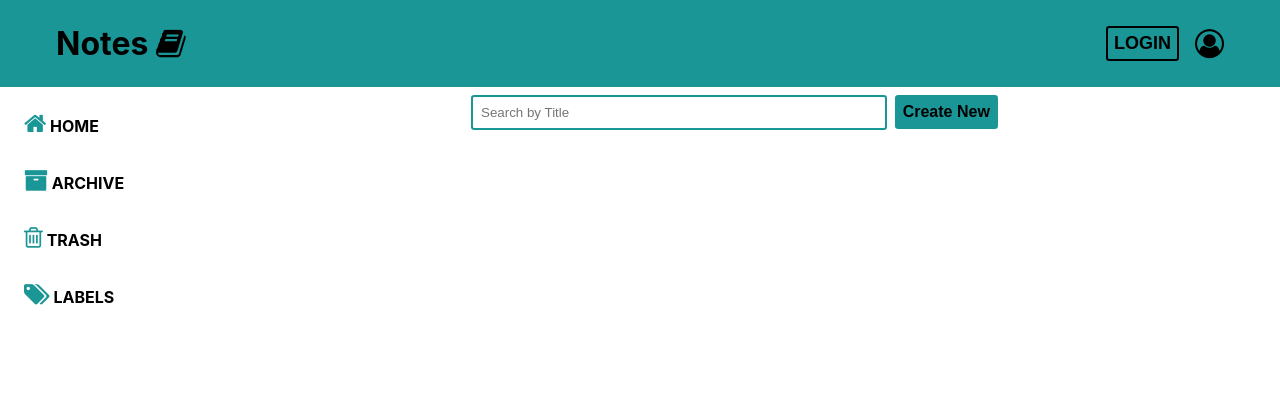
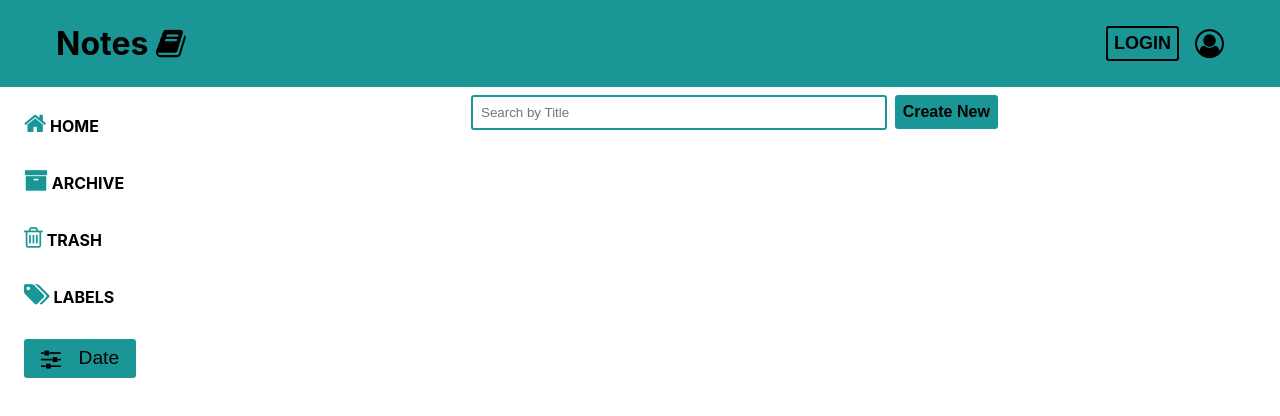
Before and after one commit to Bharatrathod-81/notes-mini-project, a React (Create React App) app: page /main in a window 1280 px wide. Shown: the top 416 px of the page. Built offline with nearby package versions, Linux system fonts and the light colour scheme; what miragejs would draw is missing.

Commit message:
feat : Added filter Feature

```diff
--- a/src/component/side-bar/side-bar.css
+++ b/src/component/side-bar/side-bar.css
@@ -19,3 +19,70 @@
 .bar-elements:hover{
     text-decoration:underline  2px solid var(--primary-color);
 }
+
+.filter-Btn{
+    background-color: var(--primary-color);
+    width: 7rem;
+    border-radius: 0.2rem;
+    font-size: larger;
+}
+.fa-sliders{
+    font-size: larger;
+}
+
+.links{
+    text-decoration: none;
+    color: black;
+}
+
+.filter-types{
+    margin-left: 1rem;
+    width: 6.6rem;
+}
+
+.date-filter,
+.priority-filter,
+.tag-filter{
+    border: 2px solid var(--primary-color);
+    color: var(--primary-color);
+    border-radius: 0.2rem;
+    width: 100%;
+    box-sizing: border-box;
+    margin-bottom: 0.3rem;
+    padding: .2rem;
+    cursor: pointer;
+}
+
+.label-filter{
+    border: 2px solid var(--primary-color);
+    border-radius: 0.2rem;
+}
+
+.date-filter-container{
+    width: 5rem;
+    border-radius: 0.2rem;
+    margin-left: 1rem;
+}
+
+.date-btns{
+    background-color: rgba(17, 178, 183, 0.613);
+    margin-bottom: 0.4rem;
+    font-size: 15px;
+    font-weight: bold;
+    color: black;
+    border-radius: 0.2rem;
+}
+
+.priority-filter-btn{
+    margin-left: 1rem;
+    width: 5rem;
+}
+
+.priority-btns{
+    background-color: rgba(17, 178, 183, 0.613);
+    margin-bottom: 0.4rem;
+    font-size: 15px;
+    font-weight: bold;
+    color: black;
+    border-radius: 0.2rem;
+}
--- a/src/component/side-bar/side-bar.jsx
+++ b/src/component/side-bar/side-bar.jsx
@@ -1,15 +1,84 @@
 import "./side-bar.css";
+import { Link } from "react-router-dom";
+import { useState } from "react";
+import { useFilterContext } from "../../contexts/filterContext";
 
 const SideBar = () => {
 
-    return(
+    const arrayOfLabels = ["WORK", "BUSINESS", "HEALTH", "BIRTHDAY", "OTHERS"];
+
+    const [filterBtn, setFilterBtn] = useState(false);
+
+    const [filterType, setFilterType] = useState("Date");
+
+    const {filterData, dispatchFilterData} = useFilterContext();
+
+    return (
         <div className="side-bar-container margin-small flex-column jstfy-spce-btwn align-start">
-            <div className="bar-elements margin-Xsmall"><i class="fa fa-home side-icon"></i> HOME</div>
+            <Link className="links" to="/"><div className="bar-elements margin-Xsmall"><i class="fa fa-home side-icon"></i> HOME</div></Link>
             <div className="bar-elements margin-Xsmall"><i class="fa fa-archive side-icon"></i> ARCHIVE</div>
             <div className="bar-elements margin-Xsmall"><i class="fa fa-trash-o side-icon"></i> TRASH</div>
             <div className="bar-elements margin-Xsmall"><i class="fa fa-tags side-icon"></i> LABELS</div>
+            <button
+                onClick={() => {
+                    dispatchFilterData({type:"CLEAR",payload:""})
+                    setFilterBtn(!filterBtn)}}
+                className="filter-Btn margin-Xsmall jstfy-spce-around padding-small"><i class="fa fa-sliders"></i>{filterType}</button>
+            {filterBtn && <div className="filter-types ">
+                <div
+                    onClick={() => setFilterType("Date")}
+                    className="date-filter">Date</div>
+                <div
+                    onClick={() => setFilterType("Priority")}
+                    className="priority-filter ">Priority</div>
+                <div
+                    onClick={() => setFilterType("Labels")}
+                    className="tag-filter">Labels</div>
+            </div>
+            }
+            {/* Date filter */}
+            {filterType==="Date" && filterBtn && <div className="date-filter-container  flex-column">
+                <button
+                onClick={() => dispatchFilterData({type:"DATE",payload:"Descending"})}
+                className="date-btns ">Recents</button>
+                <button
+                onClick={() => dispatchFilterData({type:"DATE",payload:"Ascending"})}
+                className="date-btns ">Lasts</button>
+            </div>
+            }
+            {/* Priority filter */}
+            {filterType==="Priority" && filterBtn && <div className="priority-filter-btn flex-column">
+                <button
+                onClick={() => dispatchFilterData({type:"PRIORITY",payload:"Low"})}
+                className="priority-btns ">Low</button>
+                <button
+                onClick={() => dispatchFilterData({type:"PRIORITY",payload:"Medium"})}
+                className="priority-btns ">Medium</button>
+                <button
+                onClick={() => dispatchFilterData({type:"PRIORITY",payload:"High"})}
+                className="priority-btns ">High</button>
+                </div>
+                }
+            {/* Labels filter */}
+            {filterType === "Labels" && filterBtn && <div>
+                <div className="label-filter margin-small ">
+                    {arrayOfLabels.map(items => {
+                        return (
+                            <div className="margin-small jstfy-start">
+                                <input
+                                    className="label-filter-input"
+                                    type="radio"
+                                    name="labels"
+                                    onClick={() => dispatchFilterData({type:"LABELS",payload:items})}
+                                />
+                                <label htmlFor="label-filter-input">{items}</label>
+                            </div>
+                        );
+                    })}
+                </div>
+            </div>}
         </div>
     );
 };
 
-export default SideBar ;
+export default SideBar;
--- /dev/null
+++ b/src/contexts/filterContext.jsx
@@ -0,0 +1,42 @@
+import { createContext, useContext, useReducer} from "react";
+
+const filterContext = createContext();
+
+const FilterContextProvider = ({ children }) => {
+
+    const getFilterData = (state, action) => {
+        switch(action.type) {
+            case "PRIORITY" :
+                return{...state,priority:action.payload};
+            case "DATE" :
+                return{...state,date:action.payload};
+            case "LABELS" :
+                return{...state,labels:action.payload};
+            case "CLEAR" :
+                return{
+                    priority:"",
+                    date:"",
+                    labels:""
+                }
+            default:
+                return state;
+
+        };
+    };
+
+    const [filterData, dispatchFilterData] = useReducer(getFilterData,{
+        priority:"",
+        date:"",
+        labels:""
+    });
+
+    return(
+        <filterContext.Provider value={{filterData, dispatchFilterData}}>
+            { children }
+        </filterContext.Provider>
+    );
+};
+
+const useFilterContext = () => useContext(filterContext);
+
+export { useFilterContext, FilterContextProvider} ;
--- a/src/index.js
+++ b/src/index.js
@@ -6,6 +6,7 @@ import { makeServer } from "./server";
 import { BrowserRouter } from "react-router-dom";
 import { InputContectProvider } from "./contexts/input-contexts";
 import { EditContextProvider } from "./contexts/editContext";
+import { FilterContextProvider } from "./contexts/filterContext";
 
 // Call make Server
 makeServer();
@@ -13,11 +14,13 @@ makeServer();
 ReactDOM.render(
   <React.StrictMode>
     <BrowserRouter>
-      <EditContextProvider>
-        <InputContectProvider>
-          <App />
-        </InputContectProvider>
-      </EditContextProvider>
+      <FilterContextProvider>
+        <EditContextProvider>
+          <InputContectProvider>
+            <App />
+          </InputContectProvider>
+        </EditContextProvider>
+      </FilterContextProvider>
     </BrowserRouter>
   </React.StrictMode>,
   document.getElementById("root")
--- a/src/pages/main-page/main-page.jsx
+++ b/src/pages/main-page/main-page.jsx
@@ -2,6 +2,7 @@ import "./main-page.css";
 import { useState } from "react";
 import { useInputContext } from "../../contexts/input-contexts";
 import { useEditContext } from "../../contexts/editContext";
+import { useFilterContext } from "../../contexts/filterContext";
 import SingleNote from "../../component/single-note/single-note";
 import SideBar from "../../component/side-bar/side-bar";
 import Form from "../form/form";
@@ -10,14 +11,60 @@ const MainPage = () => {
 
     const [createBtn, setCreateBtn] = useState(false);
 
-    const { dataOfNodes, dispatchNoteData } = useInputContext();
+    const { dispatchEditData } = useEditContext();
 
-    const { dispatchEditData } = useEditContext();
+    const getFilterData = () => {
+        const { dataOfNodes, dispatchNoteData } = useInputContext();
+        let newDataArray = [...dataOfNodes];
+
+        const { filterData: {
+            priority,
+            date,
+            labels
+        }, dispatchFilterData } = useFilterContext();
+
+        if (priority !== "") {
+            newDataArray = newDataArray.filter(item => item.priority === priority)
+        }
+        if (labels !== ""){
+            newDataArray = newDataArray.filter(item => item.labels.includes(labels))
+        }
+        if (date === "Descending"){
+            newDataArray = newDataArray.sort((a,b) => {
+                let d1 = a.date.split("/")
+                let d2 = b.date.split("/")
+                let temp1, temp2
+                temp1 = d1[0]
+                temp2 = d2[0]
+                d1[0] = d1[1]
+                d2[0] = d2[1]
+                d1[1] = temp1
+                d2[1] = temp2
+                return new Date(d2) - new Date(d1)
+            })
+        }
+        if (date === "Ascending"){
+            newDataArray = newDataArray.sort((a,b) => {
+                let d1 = a.date.split("/")
+                let d2 = b.date.split("/")
+                let temp1, temp2
+                temp1 = d1[0]
+                temp2 = d2[0]
+                d1[0] = d1[1]
+                d2[0] = d2[1]
+                d1[1] = temp1
+                d2[1] = temp2
+                return new Date(d1) - new Date(d2)
+        })
+    }
+
+        return newDataArray
+    }
 
 
     return (
         <div className="main-page-container flex-row">
-            <SideBar/>
+            <SideBar />
             <div className="home-container  align-centre flex-column">
                 <div className="search-container">
                     <input
@@ -27,17 +74,18 @@ const MainPage = () => {
                     <button
                         className="create-btn padding-small"
                         onClick={() => {
-                            dispatchEditData({type:"NEW_NOTES",payload:{}})
-                            setCreateBtn(true)}}
+                            dispatchEditData({ type: "NEW_NOTES", payload: {} })
+                            setCreateBtn(true)
+                        }}
                     >Create New</button>
                 </div>
                 {createBtn &&
-                    <Form closeForm={{setCreateBtn}}/>
+                    <Form closeForm={{ setCreateBtn }} />
                 }
-                {dataOfNodes.map(obj => {
+                {getFilterData().map(obj => {
                     return (
                         <>
-                            <SingleNote data={{obj}} create={{setCreateBtn}}/>
+                            <SingleNote data={{ obj }} create={{ setCreateBtn }} />
                         </>
                     );
                 })}
```
Also changed, not shown: src/pages/form/form.jsx (+16 -14 lines).
